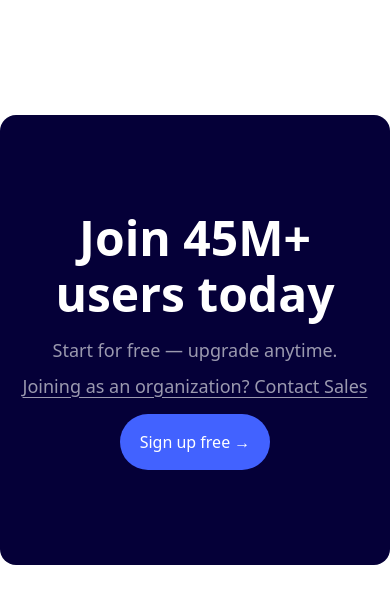
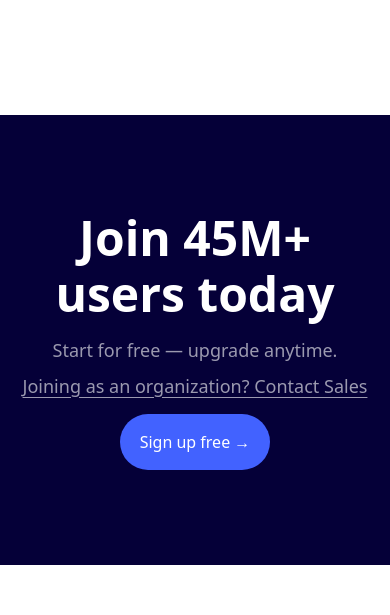
Before and after one commit to AbdulboisNigmatjonov17/miro-project, a Next.js app: page / in a window 390 px wide. Shown: the part 9672-10287 px from the top of the page. Built offline with nearby package versions, Linux system fonts and the light colour scheme.

Commit message:
finally end!!!

```diff
--- a/components/sts/Statisic.tsx
+++ b/components/sts/Statisic.tsx
@@ -5,7 +5,7 @@ import { useTranslation } from 'react-i18next'
 export default function Statisic() {
     const { t } = useTranslation()
     return (
-        <section className='w-full h-[450px] flex flex-col items-center justify-center gap-4 bg-[#050038] text-white rounded-2xl my-20 lg:px-0 px-5 '>
+        <section className='w-full h-[450px] flex flex-col items-center justify-center gap-4 bg-[#050038] text-white md:rounded-2xl rounded-none my-20 lg:px-0 px-5 '>
             <h1 className='text-5xl font-bold leading-14 text-center'>{t("Sts.title")}</h1>
             <div className='text-[#FFFFFF99] text-[18px] font-normal leading-6 text-center flex flex-col gap-3'>
                 <p>{t("Sts.p1")}</p>
```
